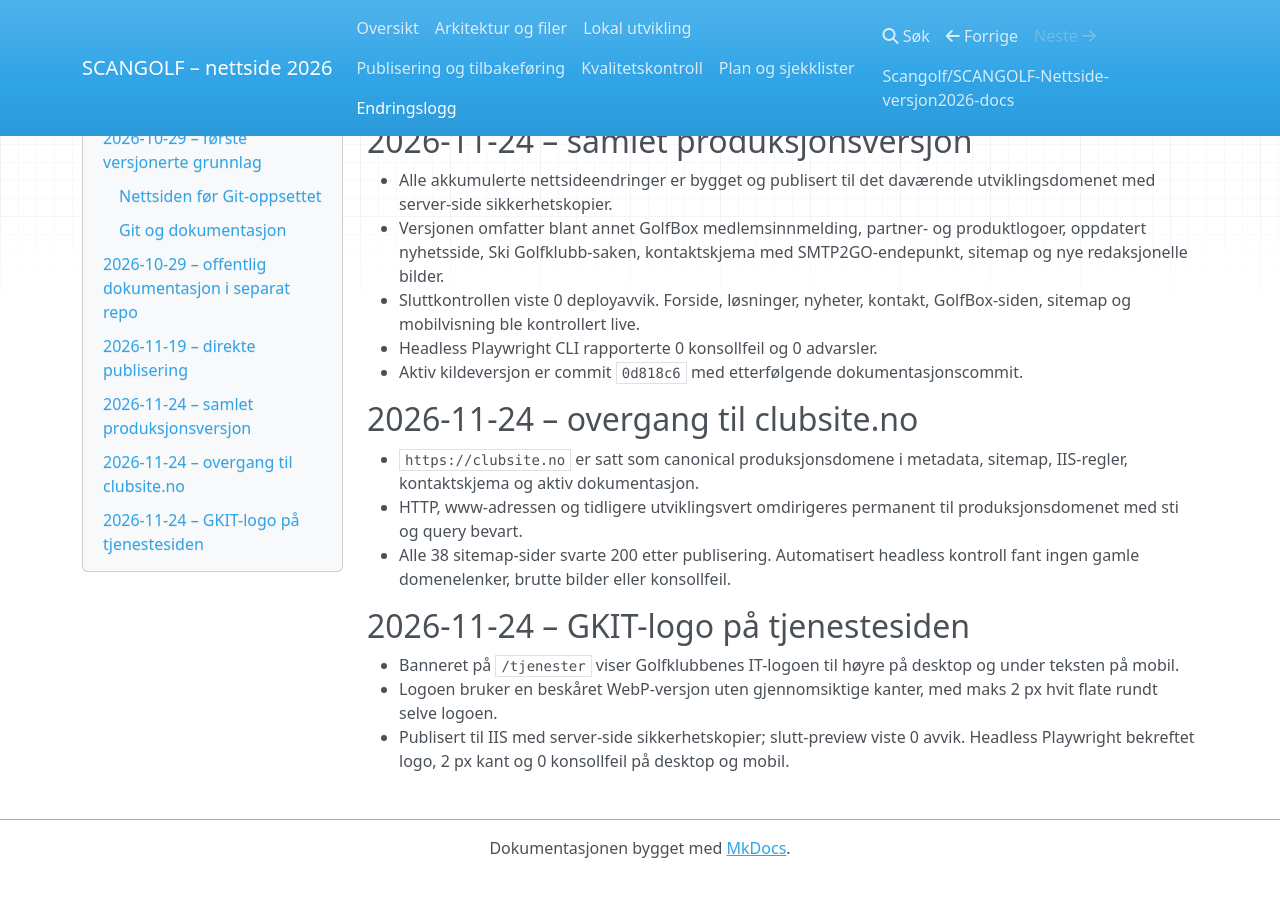
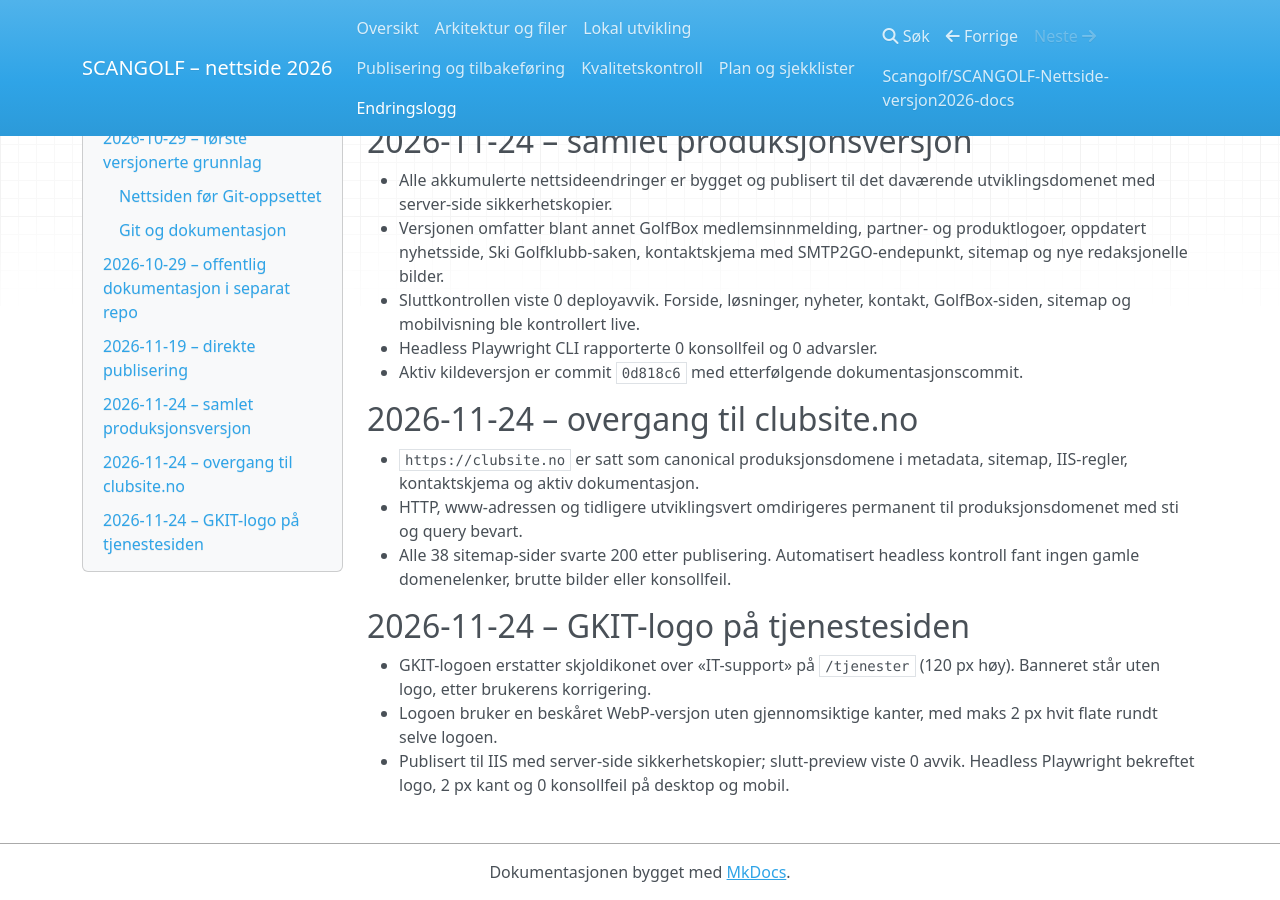
Before and after one commit to Scangolf/SCANGOLF-Nettside-versjon2026-docs, an MkDocs documentation site: the page built from docs/endringslogg.md, in a window 1280 px wide and 900 px high, scrolled down 1091 px. Built offline with MkDocs 1.6.1, drawn with Linux system fonts in a browser that asks for light colours; nearby versions of some CDN libraries; before the commit the page ends 1967 px from its top, so only the background shows below that.

Commit message:
Oppdater endringslogg: GKIT-logo flyttet til IT-support
Co-Authored-By: Claude Opus 5.5 <noreply@anthropic.com>

```diff
--- a/docs/endringslogg.md
+++ b/docs/endringslogg.md
@@ -68,8 +68,8 @@ gjør ingen nye endringer på IIS og inkluderer ingen ny nettleserkontroll.
 
 ## 2026-11-24 – GKIT-logo på tjenestesiden
 
-- Banneret på `/tjenester` viser Golfklubbenes IT-logoen til høyre på desktop
-  og under teksten på mobil.
+- GKIT-logoen erstatter skjoldikonet over «IT-support» på `/tjenester`
+  (120 px høy). Banneret står uten logo, etter brukerens korrigering.
 - Logoen bruker en beskåret WebP-versjon uten gjennomsiktige kanter, med maks
   2 px hvit flate rundt selve logoen.
 - Publisert til IIS med server-side sikkerhetskopier; slutt-preview viste 0
```
